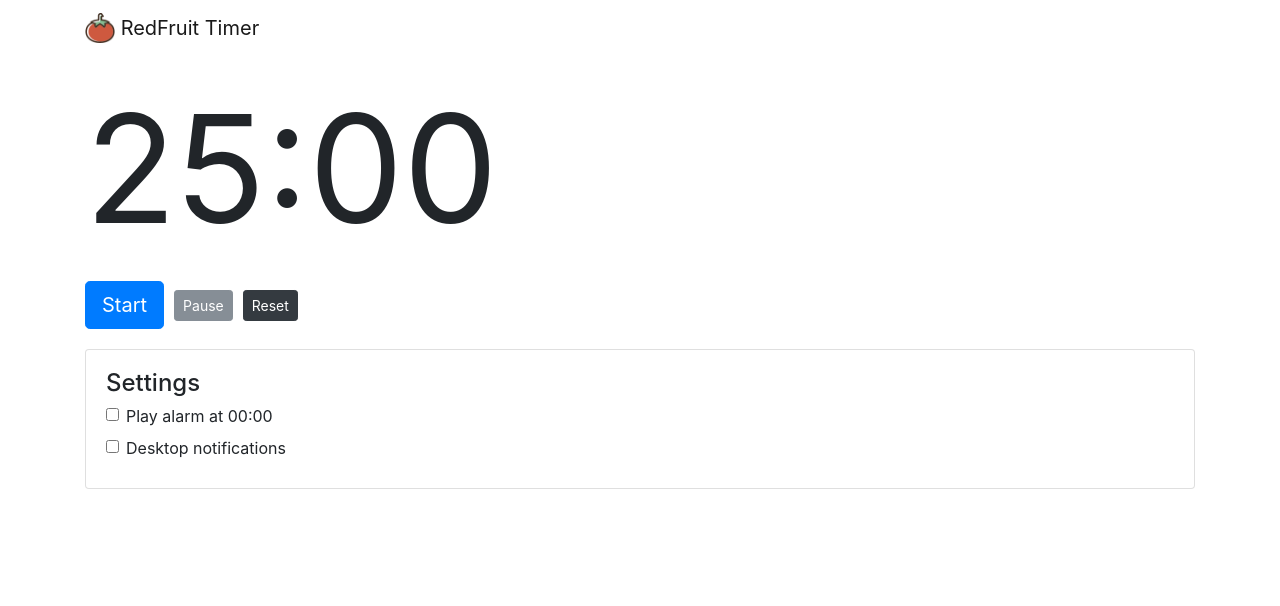
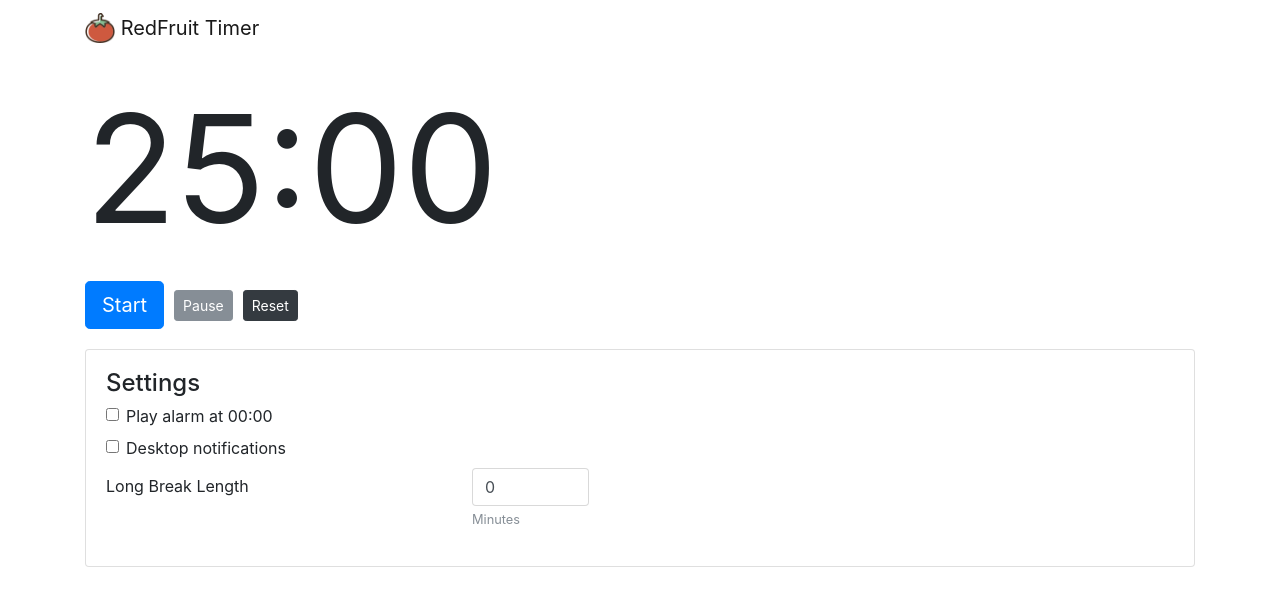
Before and after one commit to joedaniels/RedFruit-Timer, a React (Create React App) app: page / in a window 1280 px wide. Shown: the top 606 px of the page. Built offline with nearby package versions, Linux system fonts and the light colour scheme.

Commit message:
Addition of 'change long break length' setting

```diff
--- a/src/App.jsx
+++ b/src/App.jsx
@@ -1,21 +1,21 @@
-import React, { Component } from 'react';
-import './css/style.css';
-import Navbar from './components/Navbar';
-import Timer from './components/Timer';
-import SettingsItem from './components/SettingsItem'
+import React, { Component } from 'react'
+import './css/style.css'
+import Navbar from './components/Navbar'
+import Timer from './components/Timer'
 
 export default class App extends Component {
     constructor(props) {
         super(props)
 
-
         this.state = {
             alarmEnabled: localStorage.getItem('alarm'),
-            notificationsEnabled: localStorage.getItem('notifications')
+            notificationsEnabled: localStorage.getItem('notifications'),
+            longBreakLength: localStorage.getItem('longBreak')
         }
 
         this.changeAlarm = this.changeAlarm.bind(this)
         this.requestNotifications = this.requestNotifications.bind(this)
+        this.changeLongBreak = this.changeLongBreak.bind(this)
     }
 
     changeAlarm() {
@@ -35,37 +35,66 @@ export default class App extends Component {
         localStorage.setItem('notifications', !this.state.notificationsEnabled)
     }
 
+    changeLongBreak(event) {
+        this.setState({ longBreakLength: event.target.value * 60})
+        localStorage.setItem('longBreak', event.target.value * 60)
+    }
+
     render() {
         return (
             <main>
-
                 <Navbar />
-
                 <div className="container">
-
                     <Timer
                         alarmEnabled={this.state.alarmEnabled}
-                        notificationsEnabled={this.state.notificationsEnabled} />
-
+                        notificationsEnabled={this.state.notificationsEnabled}
+                        longBreak={this.state.longBreakLength} />
                     <div className="settings card">
                         <div className="card-body">
                             <h4>Settings</h4>
+                            <form>
+                                <div className="form-check">
+                                    <label className="form-check-label">
+                                        <input
+                                            type="checkbox"
+                                            className="form-check-input"
+                                            onChange={this.changeAlarm}
+                                            defaultChecked={this.state.alarmEnabled} />
+                                        <span>Play alarm at 00:00</span>
+                                    </label>
+                                </div>
+                                <div className="form-check">
+                                    <label className="form-check-label">
+                                        <input
+                                            type="checkbox"
+                                            className="form-check-input"
+                                            onChange={this.requestNotifications}
+                                            defaultChecked={this.state.notificationsEnabled} />
+                                        <span>Desktop notifications</span>
+                                    </label>
+                                </div>
 
-                            <SettingsItem
-                            isChecked={this.state.alarmEnabled}
-                            onChange={this.changeAlarm}
-                            label='Play alarm at 00:00' />
+                                <div className="form-group row">
+                                    <label className="col-sm-4 col-form-label">
+                                        Long Break Length
+                                    </label>
+                                    <div className="col-sm-8">
+                                        <input
+                                            type="number"
+                                            className="form-control col-sm-2"
+                                            value={(this.state.longBreakLength)/60}
+                                            onChange={this.changeLongBreak}
+                                            step="1"
+                                            min="15"
+                                            max="30" />
+                                        <small className="form-text text-muted">Minutes</small>
+                                    </div>
 
-                            <SettingsItem
-                            isChecked={this.state.notificationsEnabled}
-                            onChange={this.requestNotifications}
-                            label='Desktop notifications' />
-
+                                </div>
+                            </form>
                         </div>
                     </div>
-
                 </div>
-
             </main>
         )
     }
--- a/src/components/SettingsItem.jsx
+++ /dev/null
@@ -1,14 +0,0 @@
-import React, {Component} from 'react'
-
-export default class SettingsItem extends Component {
-    render() {
-        return (
-            <div className="form-check">
-                <label className="form-check-label">
-                    <input className="form-check-input" type="checkbox" defaultChecked={this.props.isChecked} onChange={this.props.onChange} />
-                    <span>{this.props.label}</span>
-                </label>
-            </div>
-        )
-    }
-}
```
